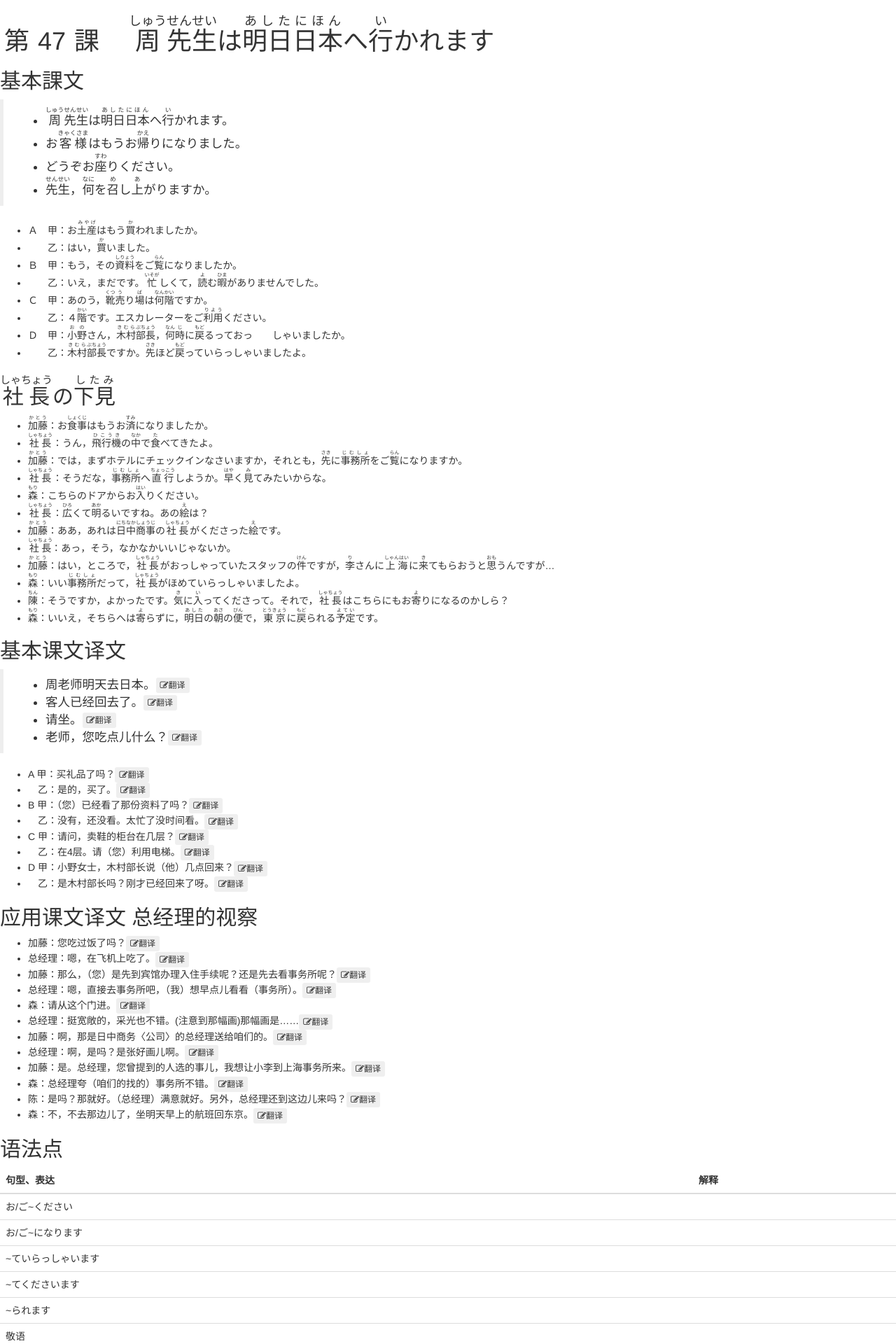
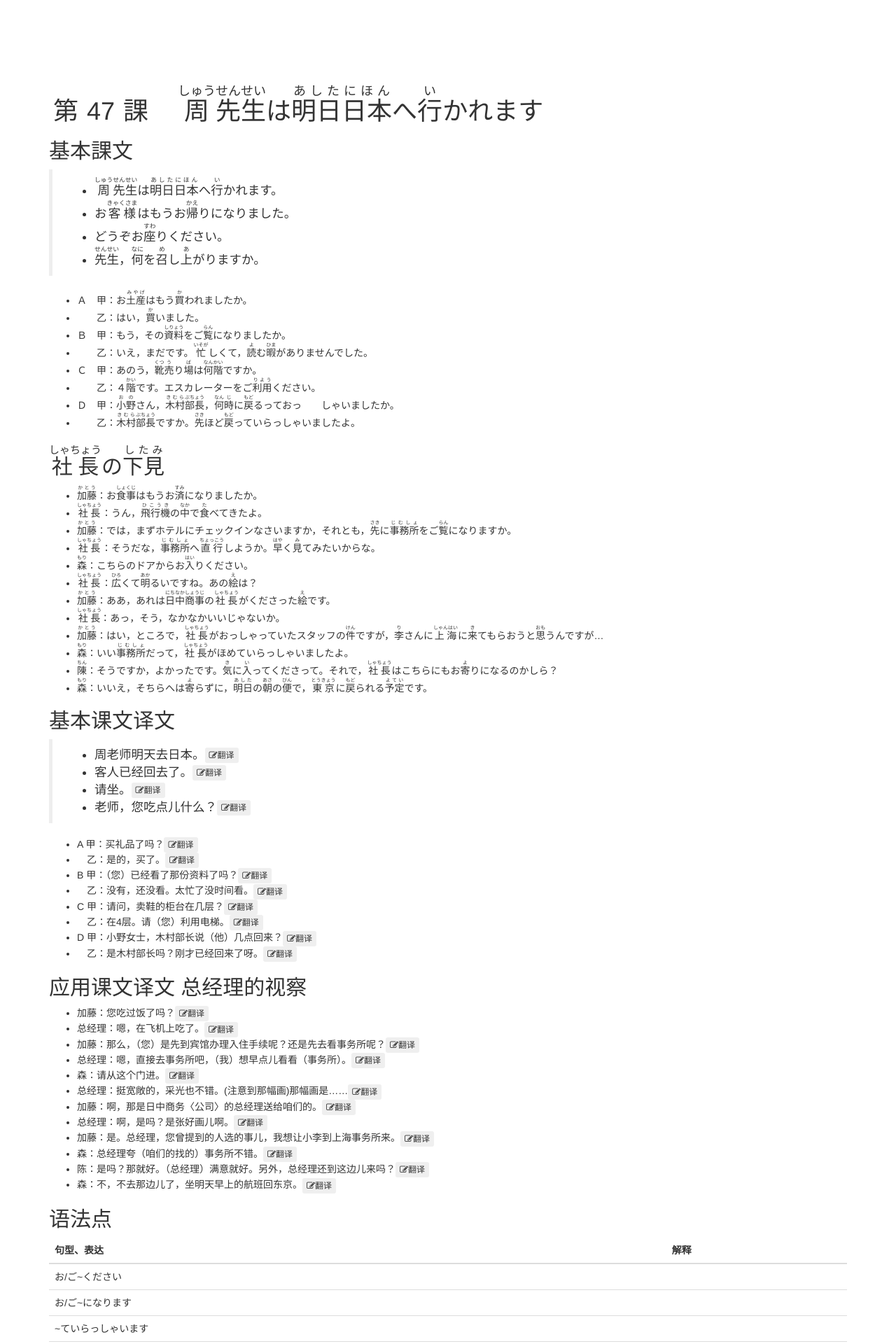
Before and after one commit to wizicer/LearnJapan, a Jekyll site: the page built from uwp/lesson47.md, in a window 1280 px wide. Shown: the top 1920 px of the page at 70% size. Built offline with Jekyll 4.4.1, drawn with Linux system fonts in a browser that asks for light colours.

Commit message:
rearrange code

```diff
--- a/_includes/header-default.html
+++ /dev/null
@@ -1,6 +0,0 @@
-<header class="bar-header">
-    <h1 class="logo">
-        <a href="{{site.baseurl}}/"></a>
-    </h1>
-</header>
-{% include menu-search.html %}
--- a/_layouts/default.html
+++ b/_layouts/default.html
@@ -7,7 +7,7 @@
             <div class="overlay"></div>
 
             <!-- Sidebar -->
-            {% include menu-search.html %}
+            {% include sidebar.html %}
 
             <!-- Page Content -->
             <div id="page-content-wrapper">
--- a/_layouts/uwp.html
+++ b/_layouts/uwp.html
@@ -2,7 +2,7 @@
 <html lang="en" itemscope itemtype="http://schema.org/BlogPosting">
     {% include head.html %}
     <body>
-        <section class="uwp">
+        <section class="container">
 
             <article role="article" id="post" class="post-content" itemprop="articleBody">
                 {{ content }}
--- a/_layouts/uwptext.html
+++ b/_layouts/uwptext.html
@@ -2,8 +2,7 @@
 layout: uwp
 ---
 
-<p></p>
-<p></p>
-<p></p>
+<div style="height: 100px">
+</div>
 {% include text.html %}
 {{ content }}
```
Also changed, not shown: _includes/header-post.html (deleted, +0 -16 lines), _includes/wordrecite.md (+0 -108 lines), _includes/sidebar.html (renamed from _includes/menu-search.html).
